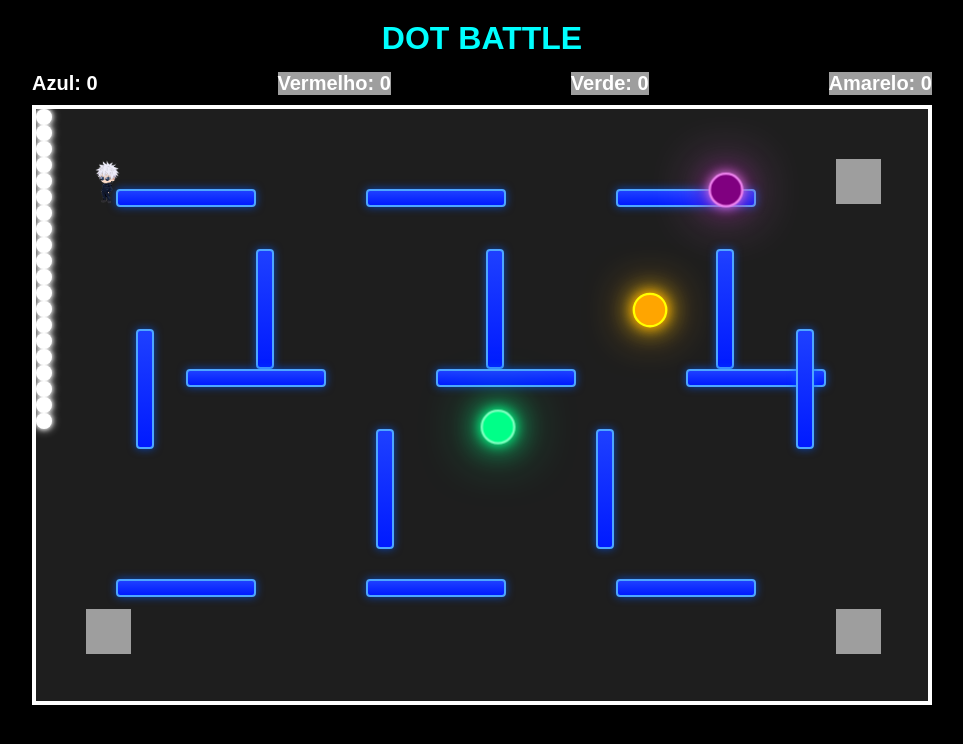
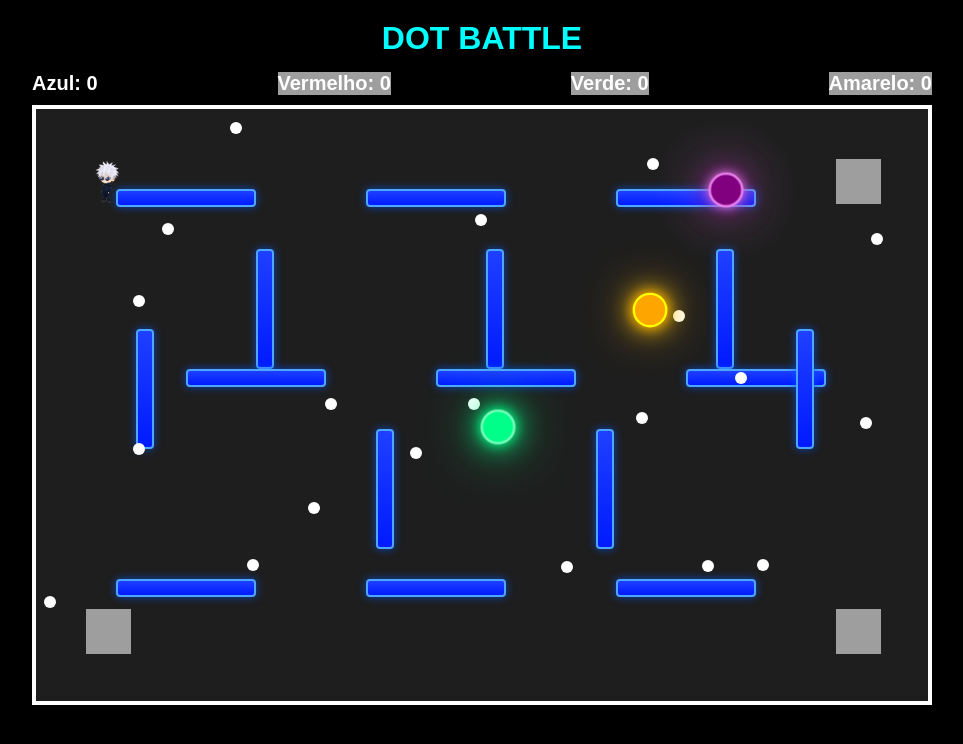
Before and after one commit to zenpedrokai-maker/dotbattle, a website: page public/index.html in a window 1280 px wide. Shown: the whole page, without its empty margins (158-1121 px from the left). Drawn offline with nearby package versions, Linux system fonts and the light colour scheme; no server answers; grey boxes are pictures that could not be loaded.

Commit message:
Atualização dos power-ups

```diff
--- a/public/script.js
+++ b/public/script.js
@@ -72,8 +72,8 @@
 
     dot.classList.add("dot");
 
-    const randomX = Math.random() * 880;
-    const randomY = Math.random() * 580;
+    const randomX = Math.random() * (gameWidth - 20);
+const randomY = Math.random() * (gameHeight - 20);
 
     dot.style.left = randomX + "px";
     dot.style.top = randomY + "px";
@@ -96,7 +96,7 @@
 
 killPower.classList.add("kill-power");
 
-game.appendChild(killPower);
+
 
 game.appendChild(killPower);
 
--- a/public/style.css
+++ b/public/style.css
@@ -121,15 +121,15 @@
 /* BOLINHAS */
 
 .dot{
-  width: 16px;
-  height: 16px;
+    width:12px;
+    height:12px;
 
-  background:white;
-  border-radius:50%;
+    position:absolute;
 
-  box-shadow:
-    0 0 5px white,
-    0 0 10px white;
+    background:white;
+    border-radius:50%;
+
+    z-index:50;
 }
 
 
```
